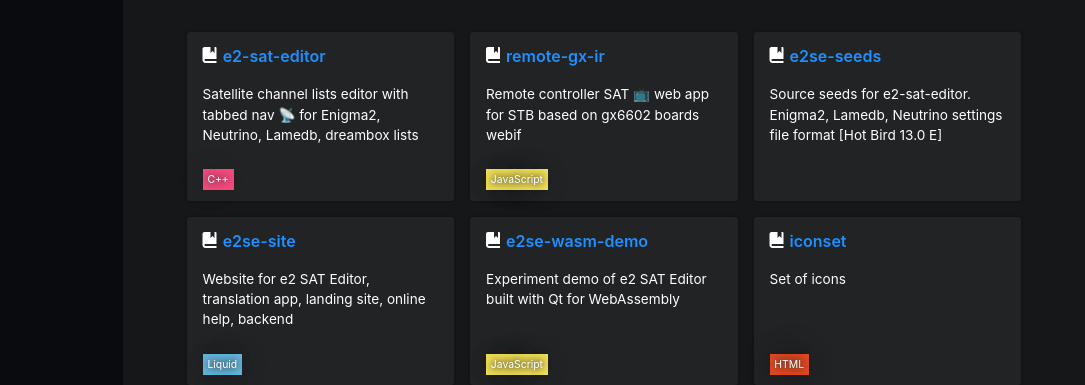
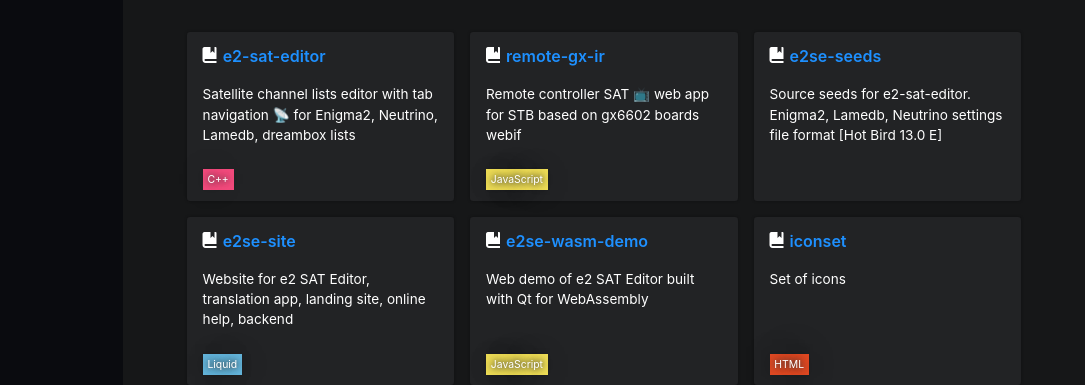
Before and after one commit to ctlcltd/ctlcltd.github.io, a website: page index.html in a window 1280 px wide. Shown: the part 199-584 px from the top of the page, 195-1280 px from the left. Drawn offline with Linux system fonts and the light colour scheme.

Commit message:
update 27102024

```diff
--- a/index.html
+++ b/index.html
@@ -42,7 +42,7 @@
 </h3>
 </div>
 <div class="card-text">
-<p class="card_description">Satellite channel lists editor with tabbed nav 📡 for Enigma2, Neutrino, Lamedb, dreambox lists</p>
+<p class="card_description">Satellite channel lists editor with tab navigation 📡 for Enigma2, Neutrino, Lamedb, dreambox lists</p>
 </div>
 <div class="card-foot">
 <span class="card_lang-code lang-code-c-plus-plus" style="background-color: #f34b7d;">C++</span>
@@ -97,7 +97,7 @@
 </h3>
 </div>
 <div class="card-text">
-<p class="card_description">Experiment demo of e2 SAT Editor built with Qt for WebAssembly</p>
+<p class="card_description">Web demo of e2 SAT Editor built with Qt for WebAssembly</p>
 </div>
 <div class="card-foot">
 <span class="card_lang-code lang-code-javascript" style="background-color: #f1e05a;">JavaScript</span>
```
